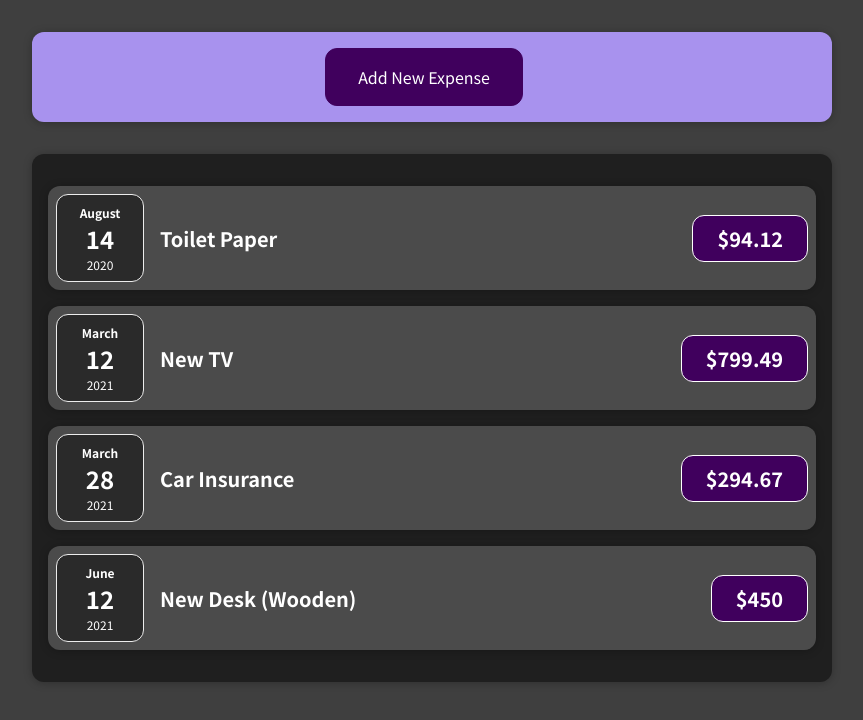
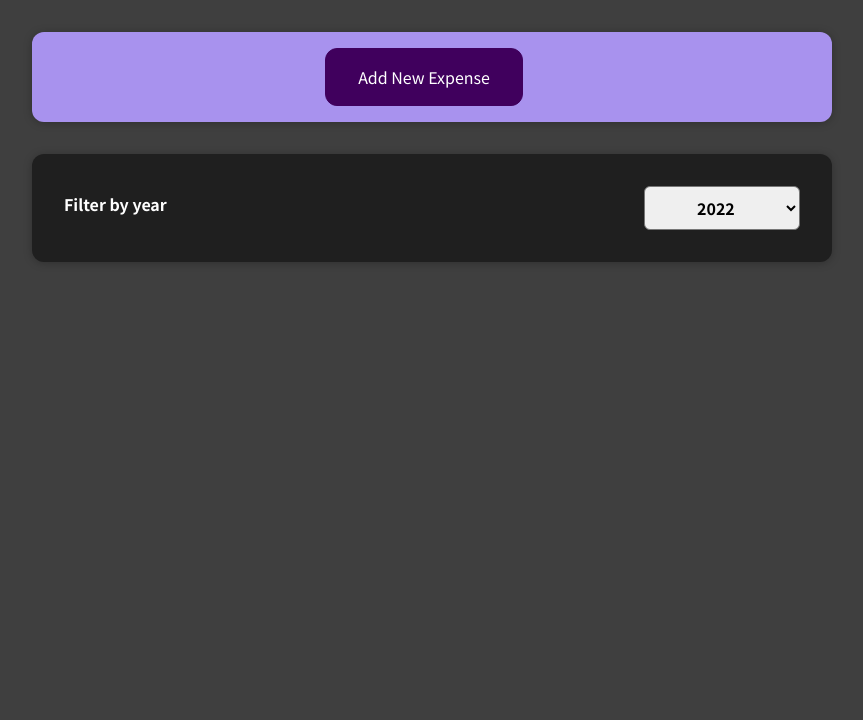
Before and after one commit to Sepinood-Karimi/ExpenseTracker, a React (Create React App) app: page / in a window 1280 px wide. Shown: the top 720 px of the page, without its empty margins (208-1071 px from the left). Built offline with nearby package versions, Linux system fonts and the light colour scheme.

Commit message:
add filter

```diff
--- /dev/null
+++ b/src/Expenses/ExpenseFilter.css
@@ -0,0 +1,24 @@
+.expenses-filter {
+    color: white;
+    padding: 0 1rem;
+}
+
+.expenses-filter__control {
+    display: flex;
+    width: 100%;
+    align-items: center;
+    justify-content: space-between;
+    margin: 1rem 0;
+}
+
+.expenses-filter label {
+    font-weight: bold;
+    margin-bottom: 0.5rem;
+}
+
+.expenses-filter select {
+    font: inherit;
+    padding: 0.5rem 3rem;
+    font-weight: bold;
+    border-radius: 6px;
+}
--- /dev/null
+++ b/src/Expenses/ExpenseFilter.js
@@ -0,0 +1,21 @@
+import './ExpenseFilter.css';
+const ExpenseFilter = ({onFilter,filteredYear}) => {
+    const selectYearHandler = (event) => {
+      const pickedYear=event.target.value;
+      onFilter(pickedYear);
+    }
+  return(
+      <div className='expenses-filter'>
+          <div className='expenses-filter__control'>
+              <label>Filter by year</label>
+              <select onChange={selectYearHandler} value={filteredYear}>
+                  <option value="2022">2022</option>
+                  <option value="2021">2021</option>
+                  <option value="2020">2020</option>
+                  <option value="2019">2019</option>
+              </select>
+          </div>
+      </div>
+  )
+};
+export default ExpenseFilter;
--- a/src/Expenses/Expenses.js
+++ b/src/Expenses/Expenses.js
@@ -1,11 +1,20 @@
+import React,{useState} from "react";
 import './Expenses.css';
 import ExpenseItem from "./ExpenseItem";
 import Card from "../Card/Card";
+import ExpenseFilter from "./ExpenseFilter";
 const Expenses = ({items})=>{
+    const [filteredYear,setFilteredYear]=useState('2022');
+
+    const filterHandler = (year) => {
+      setFilteredYear(year);
+    }
+    const filteredExpenses = items.filter(expense=>expense.date.getFullYear().toString()===filteredYear);
     return(
             <div>
                 <Card className="expenses">
-                    {items.map(item=><ExpenseItem key={item.id} title={item.title} amount={item.amount} date={item.date}/>)}
+                    <ExpenseFilter filteredYear={filteredYear} onFilter={filterHandler}/>
+                    {filteredExpenses.map(item=><ExpenseItem key={item.id} title={item.title} amount={item.amount} date={item.date}/>)}
                 </Card>
             </div>
     );
```
